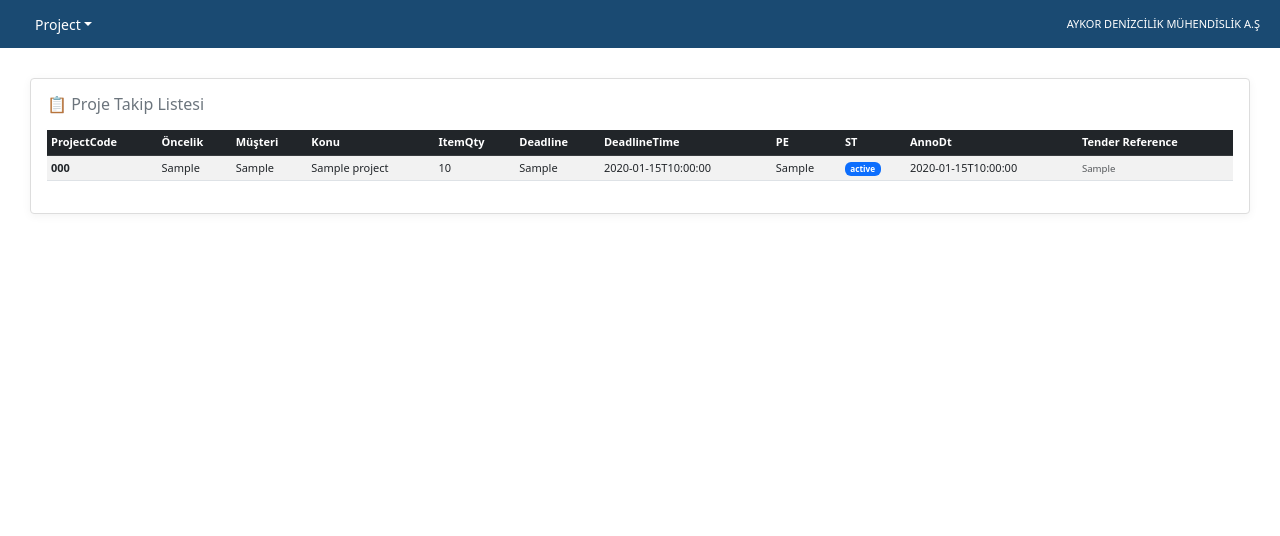
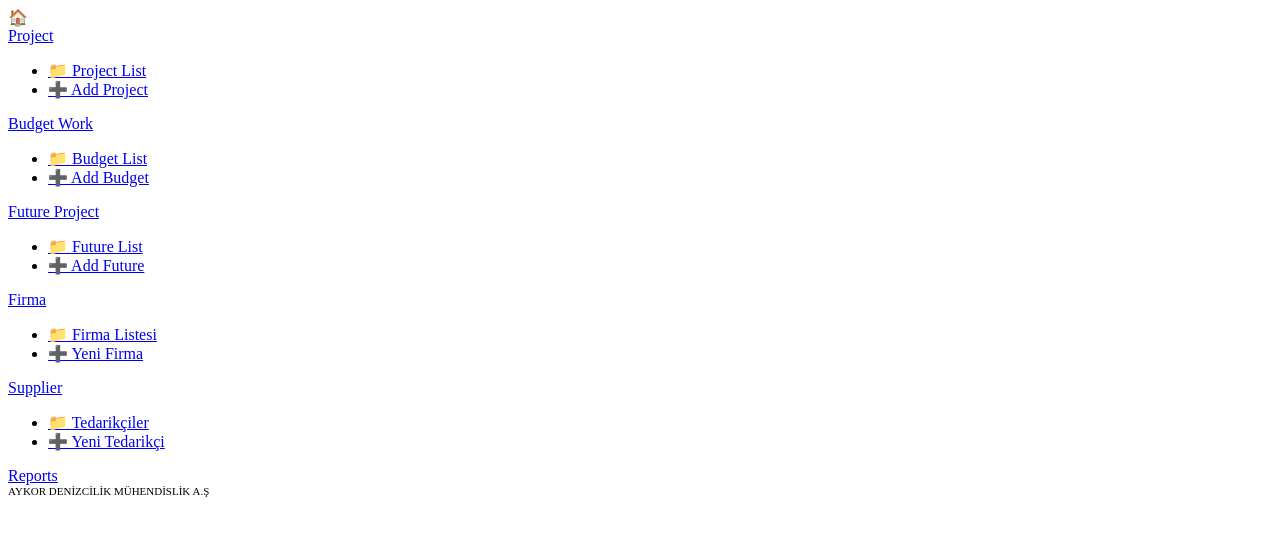
Before and after one commit to samettaskiranwork/aykor-panel, a FastAPI app: page / in a window 1280 px wide. Shown: the top 536 px of the page. Run offline with FastAPI, Linux system fonts and the light colour scheme; tables that the repository leaves empty or names only in its code hold one stand-in row (values such as "Sample post"); data that the repository does not hold is empty.

Commit message:
Update dashboard.html

```diff
--- a/templates/dashboard.html
+++ b/templates/dashboard.html
@@ -1,127 +1,47 @@
-<!DOCTYPE html>
-<html lang="tr">
-<head>
-    <meta charset="UTF-8">
-    <title>AYKOR ERP</title>
-    <link href="https://cdn.jsdelivr.net/npm/bootstrap@5.3.0/dist/css/bootstrap.min.css" rel="stylesheet">
-    <script src="https://cdn.jsdelivr.net/npm/bootstrap@5.3.0/dist/js/bootstrap.bundle.min.js"></script>
-    <style>
-        .aykor-navbar { background-color: #1a4a72; min-height: 48px; color: white; display: flex; align-items: center; padding: 0 20px; }
-        .nav-link-custom { color: white !important; text-decoration: none; padding: 10px 15px; font-size: 14px; cursor: pointer; }
-        .section { display: none; padding: 30px; }
-        .section.active { display: block; }
-        .card-erp { background: white; border-radius: 4px; box-shadow: 0 2px 10px rgba(0,0,0,0.05); border: 1px solid #ddd; }
-    </style>
-</head>
-<body>
+<div class="aykor-navbar">
+    <span class="me-3">🏠</span>
 
-    <div class="aykor-navbar">
-        <div class="dropdown me-3">
-            <a class="nav-link-custom dropdown-toggle" href="#" data-bs-toggle="dropdown">Project</a>
-            <ul class="dropdown-menu">
-                <li><a class="dropdown-item" href="javascript:void(0)" onclick="navigate('list')">📁 Project List</a></li>
-                <li><a class="dropdown-item" href="javascript:void(0)" onclick="navigate('add')">➕ Add Project</a></li>
-            </ul>
-        </div>
-        <div class="ms-auto" style="font-size: 11px;">AYKOR DENİZCİLİK MÜHENDİSLİK A.Ş</div>
+    <div class="dropdown d-inline-block">
+        <a class="nav-link-custom dropdown-toggle" href="#" data-bs-toggle="dropdown">Project</a>
+        <ul class="dropdown-menu">
+            <li><a class="dropdown-item" href="javascript:void(0)" onclick="navigate('list')">📁 Project List</a></li>
+            <li><a class="dropdown-item" href="javascript:void(0)" onclick="navigate('add')">➕ Add Project</a></li>
+        </ul>
     </div>
 
-    <div id="section-list" class="section active">
-        <div class="card-erp p-3">
-            <h6 class="text-secondary mb-3">📋 Proje Takip Listesi</h6>
-            <div class="table-responsive">
-                <table class="table table-sm table-hover table-striped" style="font-size: 11px;">
-                    <thead class="table-dark">
-                        <tr>
-                            <th>ProjectCode</th><th>Öncelik</th><th>Müşteri</th><th>Konu</th>
-                            <th>ItemQty</th><th>Deadline</th><th>DeadlineTime</th><th>PE</th>
-                            <th>ST</th><th>AnnoDt</th><th>Tender Reference</th>
-                        </tr>
-                    </thead>
-                    <tbody id="projectTableBody"></tbody>
-                </table>
-            </div>
-        </div>
+    <div class="dropdown d-inline-block">
+        <a class="nav-link-custom dropdown-toggle" href="#" data-bs-toggle="dropdown">Budget Work</a>
+        <ul class="dropdown-menu">
+            <li><a class="dropdown-item" href="javascript:void(0)" onclick="navigate('budget-list')">📁 Budget List</a></li>
+            <li><a class="dropdown-item" href="javascript:void(0)" onclick="navigate('budget-add')">➕ Add Budget</a></li>
+        </ul>
     </div>
 
-    <div id="section-add" class="section">
-        <div class="card-erp p-4">
-            <h5 class="mb-4 text-primary">➕ Yeni Proje Kaydı</h5>
-            <form id="projectForm" class="row">
-                <div class="col-md-6 pe-md-4 border-end">
-                    <div class="mb-3"><label class="form-label fw-bold small">Project Code</label><input type="text" class="form-control" name="project_code" maxlength="15" required></div>
-                    <div class="mb-3"><label class="form-label fw-bold small">Konu</label><input type="text" class="form-control" name="subject" maxlength="70" required></div>
-                    <div class="mb-3"><label class="form-label fw-bold small">Customer Group</label>
-                        <select class="form-select" name="customer_group">
-                            <option value="22- Railway">22- Railway</option>
-                            <option value="03- T.Navy">03- T.Navy</option>
-                        </select>
-                    </div>
-                    <div class="mb-3"><label class="form-label fw-bold small">Müşteri</label>
-                        <select class="form-select" name="customer">
-                            <option value="Kalyon">Kalyon</option>
-                            <option value="Aselsan">Aselsan</option>
-                        </select>
-                    </div>
-                </div>
-                <div class="col-md-6 ps-md-4">
-                    <div class="mb-3"><label class="form-label fw-bold small">Miktar</label><input type="number" class="form-control" name="item_quantity" value="1"></div>
-                    <div class="mb-3"><label class="form-label fw-bold small">Öncelik (1-10)</label><input type="number" class="form-control" name="priority" min="1" max="10" value="5"></div>
-                    <div class="mb-3"><label class="form-label fw-bold small">Anno Dt</label><input type="date" class="form-control" name="annodate"></div>
-                    <div class="mb-3"><label class="form-label fw-bold small">Deadline</label><input type="date" class="form-control" name="deadline"></div>
-                    <div class="mb-3"><label class="form-label fw-bold small">Status</label>
-                        <select class="form-select" name="prostatus">
-                            <option value="10">10 - Hazırlık</option>
-                            <option value="20">20 - Teklif Verildi</option>
-                        </select>
-                    </div>
-                </div>
-                <div class="col-12 text-end mt-4 pt-3 border-top"><button type="submit" class="btn btn-primary px-5">Sisteme Kaydet</button></div>
-            </form>
-        </div>
+    <div class="dropdown d-inline-block">
+        <a class="nav-link-custom dropdown-toggle" href="#" data-bs-toggle="dropdown">Future Project</a>
+        <ul class="dropdown-menu">
+            <li><a class="dropdown-item" href="javascript:void(0)" onclick="navigate('future-list')">📁 Future List</a></li>
+            <li><a class="dropdown-item" href="javascript:void(0)" onclick="navigate('future-add')">➕ Add Future</a></li>
+        </ul>
     </div>
 
-    <script>
-        // GERİ TUŞU VE NAVİGASYON MANTIĞI
-        function navigate(path, updateUrl = true) {
-            document.querySelectorAll('.section').forEach(s => s.classList.remove('active'));
-            const target = document.getElementById('section-' + path);
-            if(target) {
-                target.classList.add('active');
-                if(updateUrl) history.pushState({section: path}, "", "/" + path);
-                if(path === 'list') loadProjects();
-            }
-        }
+    <div class="dropdown d-inline-block">
+        <a class="nav-link-custom dropdown-toggle" href="#" data-bs-toggle="dropdown">Firma</a>
+        <ul class="dropdown-menu">
+            <li><a class="dropdown-item" href="javascript:void(0)" onclick="navigate('firma-list')">📁 Firma Listesi</a></li>
+            <li><a class="dropdown-item" href="javascript:void(0)" onclick="navigate('firma-add')">➕ Yeni Firma</a></li>
+        </ul>
+    </div>
 
-        window.onpopstate = (e) => { navigate(e.state ? e.state.section : 'list', false); };
+    <div class="dropdown d-inline-block">
+        <a class="nav-link-custom dropdown-toggle" href="#" data-bs-toggle="dropdown">Supplier</a>
+        <ul class="dropdown-menu">
+            <li><a class="dropdown-item" href="javascript:void(0)" onclick="navigate('supplier-list')">📁 Tedarikçiler</a></li>
+            <li><a class="dropdown-item" href="javascript:void(0)" onclick="navigate('supplier-add')">➕ Yeni Tedarikçi</a></li>
+        </ul>
+    </div>
 
-        async function loadProjects() {
-            const res = await fetch('/api/projects');
-            const data = await res.json();
-            const tbody = document.getElementById('projectTableBody');
-            tbody.innerHTML = '';
-            data.forEach(p => {
-                tbody.innerHTML += `<tr>
-                    <td><b>${p.project_code}</b></td><td>${p.priority}</td><td>${p.customer}</td>
-                    <td>${p.subject}</td><td>${p.item_quantity}</td><td>${p.deadline || '-'}</td>
-                    <td>${p.deadline_time || '-'}</td><td>${p.proengineer || '-'}</td>
-                    <td><span class="badge bg-primary">${p.prostatus}</span></td><td>${p.annodate || '-'}</td>
-                    <td><small class="text-muted">${p.tender_reference || '-'}</small></td>
-                </tr>`;
-            });
-        }
+    <a class="nav-link-custom" href="javascript:void(0)" onclick="navigate('reports')">Reports</a>
 
-        document.getElementById('projectForm').onsubmit = async (e) => {
-            e.preventDefault();
-            const res = await fetch('/api/add-project', {
-                method: 'POST',
-                headers: {'Content-Type': 'application/json'},
-                body: JSON.stringify(Object.fromEntries(new FormData(e.target)))
-            });
-            if(res.ok) { alert("Kaydedildi!"); navigate('list'); }
-        };
-
-        window.onload = () => { navigate(window.location.pathname.substring(1) || 'list', false); };
-    </script>
-</body>
-</html>
+    <div class="ms-auto" style="font-size: 11px;">AYKOR DENİZCİLİK MÜHENDİSLİK A.Ş</div>
+</div>
```
